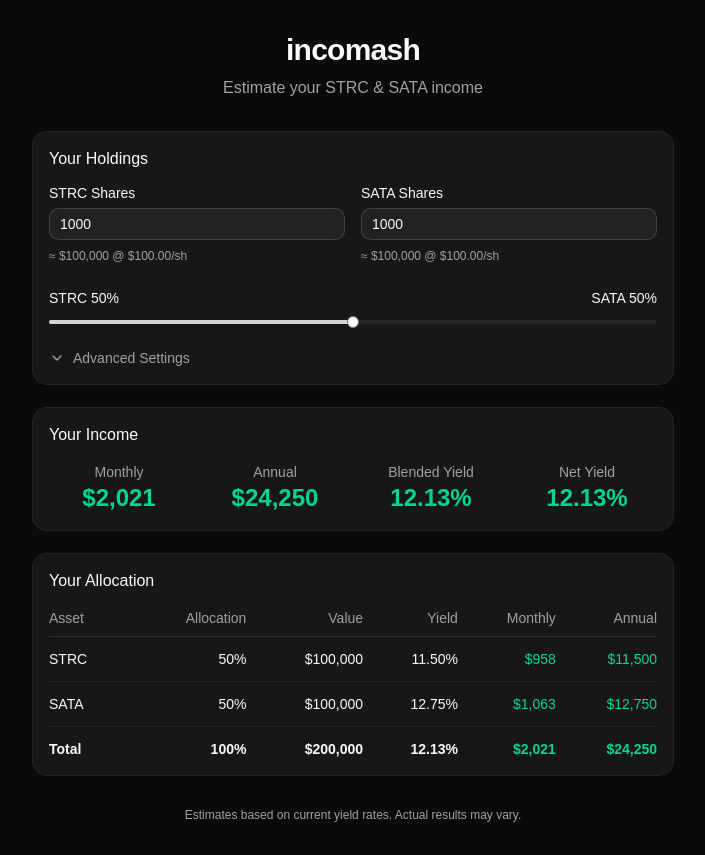
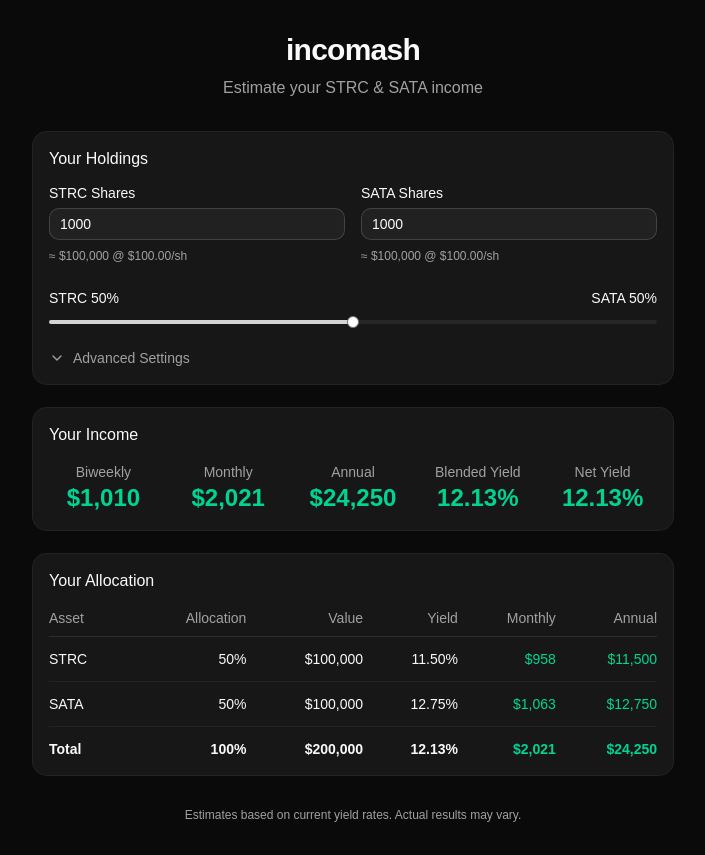
Before and after one commit to huskly/incomash, a React (Vite) app: page / in a window 1280 px wide. Shown: the whole page, without its empty margins (287-992 px from the left). Built offline with nearby package versions, Linux system fonts and the light colour scheme; no server answers.

Commit message:
add biweekly income as well

```diff
--- a/src/App.tsx
+++ b/src/App.tsx
@@ -260,7 +260,13 @@ export default function App() {
             <CardTitle>Your Income</CardTitle>
           </CardHeader>
           <CardContent>
-            <div className="grid grid-cols-2 gap-4 text-center sm:grid-cols-4">
+            <div className="grid grid-cols-2 gap-4 text-center sm:grid-cols-5">
+              <div>
+                <p className="text-sm text-muted-foreground">Biweekly</p>
+                <p className="text-2xl font-bold text-emerald-400">
+                  {formatCurrency(calculations.netMonthlyIncome / 2)}
+                </p>
+              </div>
               <div>
                 <p className="text-sm text-muted-foreground">Monthly</p>
                 <p className="text-2xl font-bold text-emerald-400">
```
